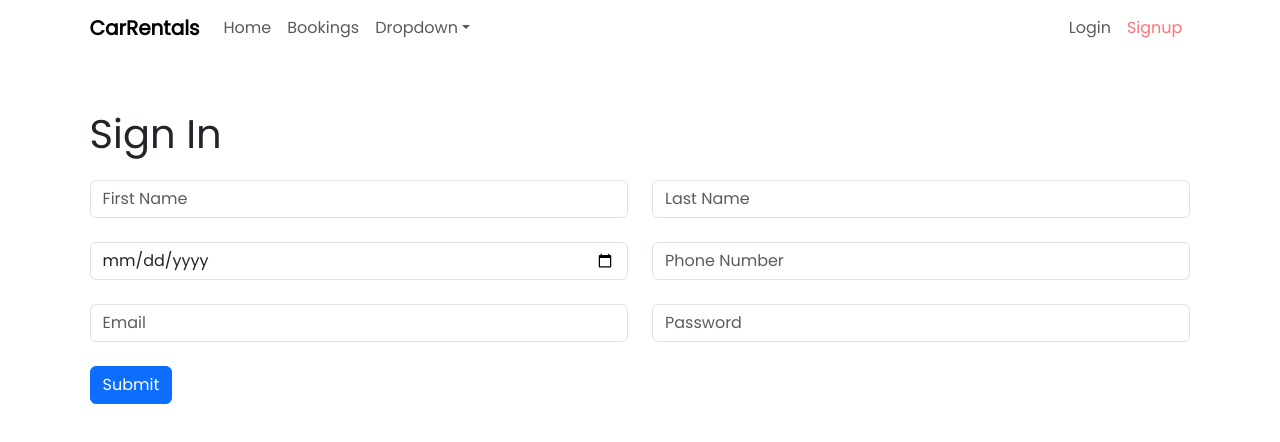
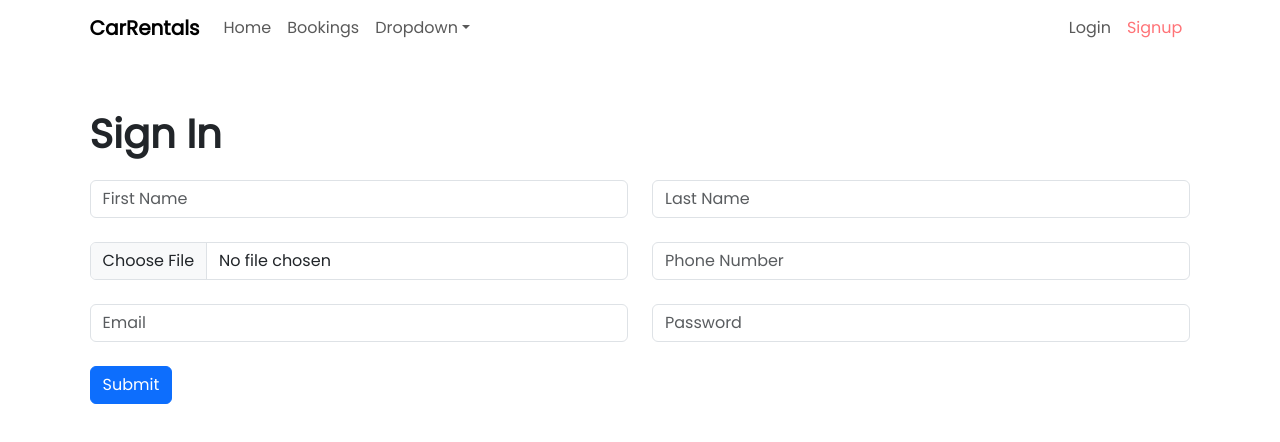
Before and after one commit to Peris-rana/rentwheels, a React (Vite) app in the folder client/: page /signup in a window 1280 px wide. Shown: the top 442 px of the page. Built offline with nearby package versions, Linux system fonts and the light colour scheme.

Commit message:
client: Add user registration functionality

```diff
--- a/client/src/components/CarComponents/MyCarousel.jsx
+++ b/client/src/components/CarComponents/MyCarousel.jsx
@@ -46,11 +46,11 @@ const MyCarousel = () => {
       <Carousel
          responsive={responsive}
          autoPlay={true}
-         autoPlaySpeed={3000}
+         autoPlaySpeed={1800}
          removeArrowOnDeviceType={['tablet', 'mobile']}
          containerClass='carousel-container'
          dotListClass='custom-dot-list-style'
-         itemClass='carousel-item-padding-40-px'
+         itemClass='carousel-item-padding-40-px m-2'
          infinite={true}
       >
          {carData.map((car, index) => (
--- a/client/src/components/Form/SignUpForm.jsx
+++ b/client/src/components/Form/SignUpForm.jsx
@@ -3,53 +3,111 @@ import Form from 'react-bootstrap/Form';
 import Button from 'react-bootstrap/Button';
 import Row from 'react-bootstrap/Row';
 import Col from 'react-bootstrap/Col';
+import { useState } from 'react';
+import axios from 'axios';
+import { useNavigate } from 'react-router-dom';
 
 const SignUpForm = () => {
+   const [firstName, setFirstName] = useState('');
+   const [lastName, setLastName] = useState('');
+   const [email, setEmail] = useState('');
+   const [password, setPassword] = useState('');
+   const [phoneNumber, setPhoneNumber] = useState('');
+   const [file, setFile] = useState('');
+   const navigate = useNavigate();
+
+   const handleSubmit = async (e) => {
+      e.preventDefault();
+
+      const formData = new FormData();
+      formData.append('firstName', firstName);
+      formData.append('lastName', lastName);
+      formData.append('email', email);
+      formData.append('password', password);
+      formData.append('phoneNumber', phoneNumber);
+      formData.append('file', file);
+
+      try {
+         const response = await axios.post(
+            `${import.meta.env.VITE_APP_API}/api/user/register-user`,
+            formData,
+            {
+               headers: {
+                  'Content-Type': 'multipart/form-data',
+               },
+            }
+         );
+
+         // Check the response
+         console.log(response.data.newUser);
+
+         if (response.data.success) {
+            // Handle successful registration
+            alert('User registered successfully');
+            navigate('/login');
+         } else {
+            // Handle unsuccessful registration
+            alert('Registration failed');
+         }
+      } catch (error) {
+         console.error('Error during registration:', error);
+         // Handle error
+      }
+   };
+
    return (
       <Layout>
+         <form onSubmit={handleSubmit} encType='multipart/form-data'>
             <Row className='mt-5'>
-            <p className='font-weight-bold fs-1 '>Sign In</p>
+               <p className='font-weight-bold fs-1 extra-bold '>Sign In</p>
                <Col md={{ span: 6 }}>
-               <Form>
                   <Form.Group className='mb-3' controlId=''>
                      <Form.Control
                         className='mb-4'
                         type='text'
                         placeholder='First Name'
+                        value={firstName}
+                        onChange={(e) => setFirstName(e.target.value)}
                      />
                      <Form.Control
                         className='mb-4'
-                        type='date'
-                        placeholder=' DOB'
+                        type='file'
+                        placeholder='Document'
+                        onChange={(e) => setFile(e.target.files[0])}
                      />
                      <Form.Control
                         className='mb-4'
                         type='email'
                         placeholder='Email'
+                        value={email}
+                        onChange={(e) => setEmail(e.target.value)}
                      />
                   </Form.Group>
-               </Form>
                </Col>
                <Col md={{ span: 6 }}>
-               <Form>
                   <Form.Group className='mb-4' controlId=''>
                      <Form.Control
                         className='mb-4'
                         type='text'
                         placeholder='Last Name'
+                        value={lastName}
+                        onChange={(e) => setLastName(e.target.value)}
                      />
                      <Form.Control
                         className='mb-4'
                         type='text'
                         placeholder='Phone Number'
+                        value={phoneNumber}
+                        onChange={(e) => setPhoneNumber(e.target.value)}
                      />
                      <Form.Control
                         className='mb-4'
                         type='password'
                         placeholder='Password'
+                        value={password}
+                        onChange={(e) => setPassword(e.target.value)}
                      />
                   </Form.Group>
-               </Form>
                </Col>
             </Row>
             <Col md={6}>
@@ -57,6 +115,7 @@ const SignUpForm = () => {
                   Submit
                </Button>
             </Col>
+         </form>
       </Layout>
    );
 };
```
Lines whose indentation alone changed are shown as unchanged.
